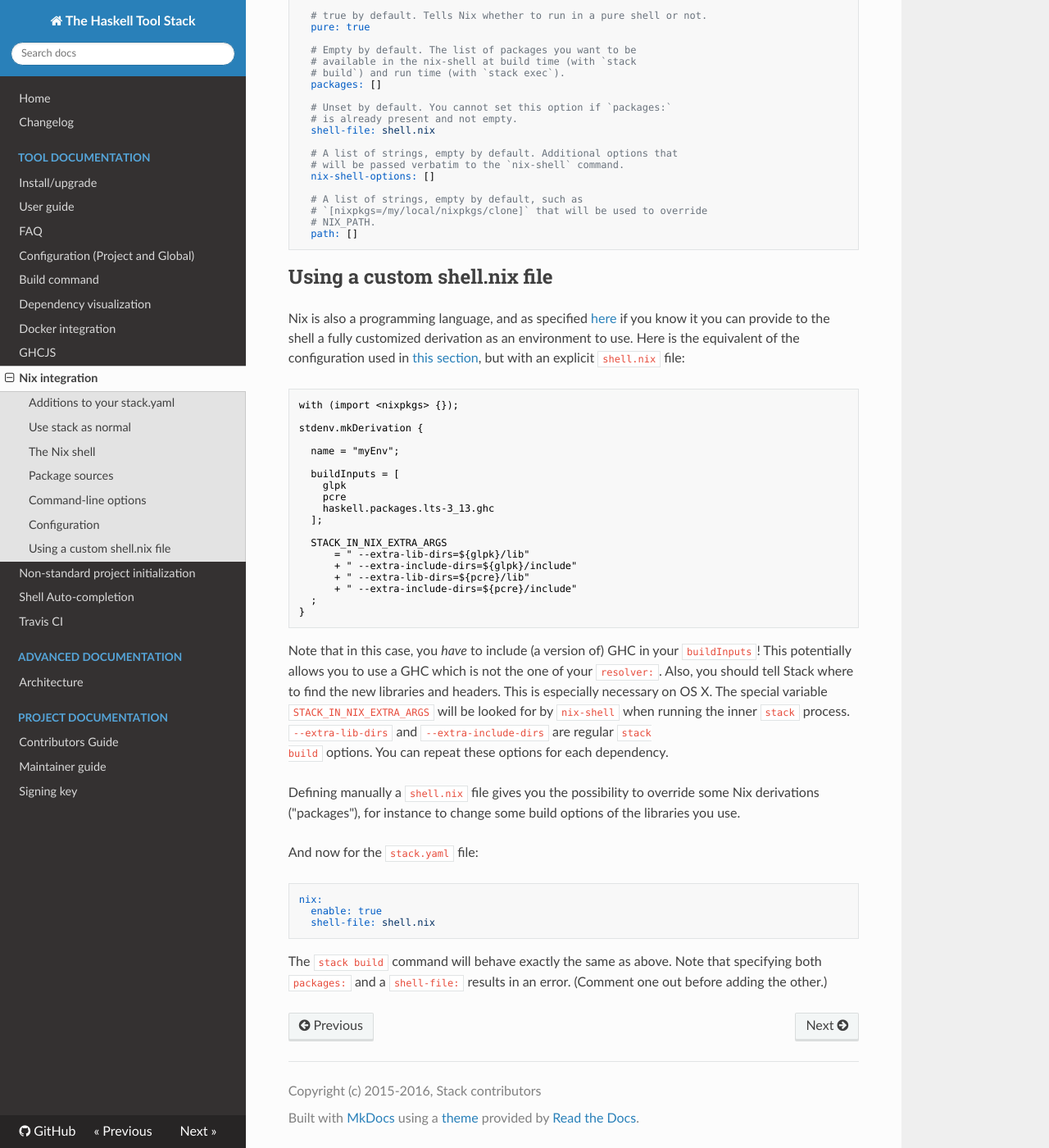
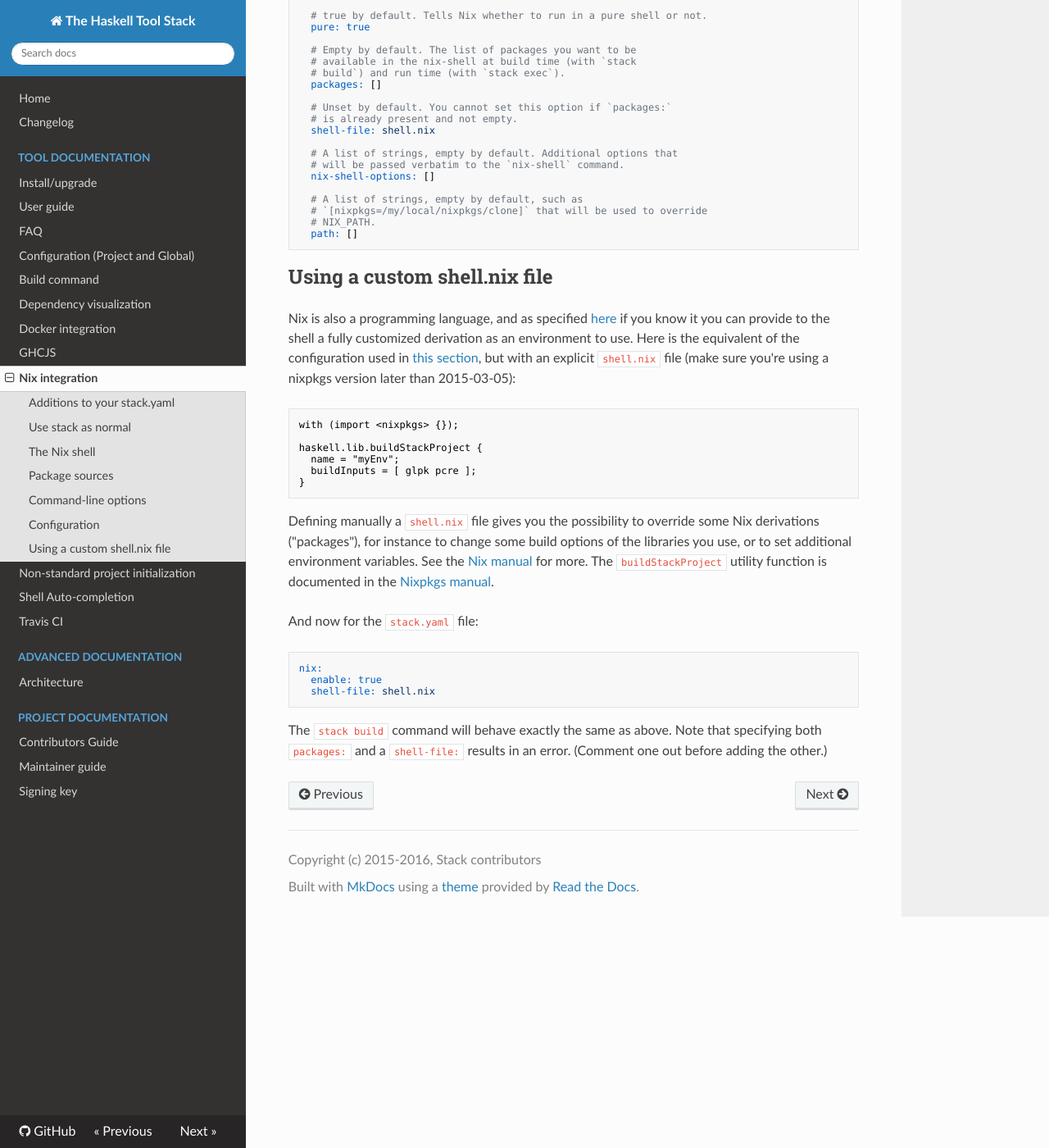
Before and after one commit to commercialhaskell/stack, an MkDocs documentation site: the page built from doc/nix_integration.md, in a window 1280 px wide and 1400 px high, scrolled down 3258 px. Shown: the whole window at 82% size. Built offline with MkDocs 1.6.1, drawn with Linux system fonts in a browser that asks for light colours; nearby versions of some CDN libraries; old or Windows-style settings are respelled for this version of MkDocs.

Commit message:
doc: Simplify custom shell.nix example.
Now that `haskell.lib.buildStackProject` has been merged (see
https://github.com/NixOS/nixpkgs/pull/11687), `shell.nix` files can be
written a lot more simply.

````diff
--- a/doc/nix_integration.md
+++ b/doc/nix_integration.md
@@ -195,42 +195,24 @@
 a fully customized derivation as an environment to use. Here is the
 equivalent of the configuration used in
 [this section](#additions-to-your-stackyaml), but with an explicit
-`shell.nix` file:
+`shell.nix` file (make sure you're using a nixpkgs version later than
+2015-03-05):
 
 ```nix
 with (import <nixpkgs> {});
 
-stdenv.mkDerivation {
-
+haskell.lib.buildStackProject {
   name = "myEnv";
-
-  buildInputs = [
-    glpk
-    pcre
-    haskell.packages.lts-3_13.ghc
-  ];
-
-  STACK_IN_NIX_EXTRA_ARGS
-      = " --extra-lib-dirs=${glpk}/lib"
-      + " --extra-include-dirs=${glpk}/include"
-      + " --extra-lib-dirs=${pcre}/lib"
-      + " --extra-include-dirs=${pcre}/include"
-  ;
+  buildInputs = [ glpk pcre ];
 }
 ```
 
-Note that in this case, you _have_ to include (a version of) GHC in
-your `buildInputs`! This potentially allows you to use a GHC which is
-not the one of your `resolver:`. Also, you should tell Stack where to
-find the new libraries and headers. This is especially necessary on OS
-X. The special variable `STACK_IN_NIX_EXTRA_ARGS` will be looked for
-by `nix-shell` when running the inner `stack` process.
-`--extra-lib-dirs` and `--extra-include-dirs` are regular `stack
-build` options. You can repeat these options for each dependency.
-
 Defining manually a `shell.nix` file gives you the possibility to
 override some Nix derivations ("packages"), for instance to change
-some build options of the libraries you use.
+some build options of the libraries you use, or to set additional
+environment variables. See the [Nix manual][nix-manual-exprs] for
+more. The `buildStackProject` utility function is documented in the
+[Nixpkgs manual][nixpkgs-manual-haskell].
 
 And now for the `stack.yaml` file:
 
@@ -243,3 +225,6 @@
 The `stack build` command will behave exactly the same as above. Note
 that specifying both `packages:` and a `shell-file:` results in an
 error. (Comment one out before adding the other.)
+
+[nix-manual-exprs]: http://nixos.org/nix/manual/#chap-writing-nix-expressions
+[nixpkgs-manual-haskell]: https://nixos.org/nixpkgs/manual/#users-guide-to-the-haskell-infrastructure
````
